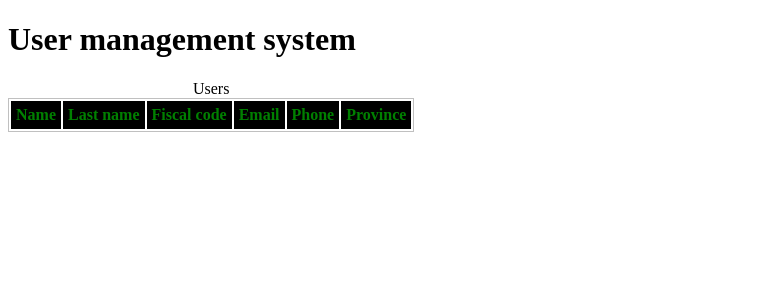
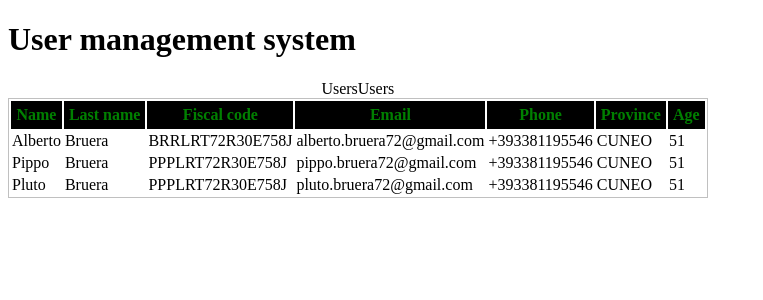
Before and after one commit to albertobruera/UserManager, an Angular app: page / in a window 1280 px wide. Shown: the top 300 px of the page, without its empty margins (0-763 px from the left). Built offline with nearby package versions, Linux system fonts and the light colour scheme.

Commit message:
modified:   src/app/users/users.component.html 	modified:   src/app/users/users.component.ts

```diff
--- a/src/app/users/users.component.html
+++ b/src/app/users/users.component.html
@@ -1,5 +1,5 @@
 <table>
-  <caption>Users</caption>
+  <caption>{{title}}Users</caption>
   <tr>
      <th>Name</th>
      <th>Last name</th>
@@ -7,5 +7,16 @@
      <th>Email</th>
      <th>Phone</th>
      <th>Province</th>
+     <th>Age</th>
+  </tr>
+  <tr *ngFor="let user of users">
+    <td>{{user.name}}</td>
+    <td>{{user.lastname}}</td>
+    <td>{{user.fiscalcode}}</td>
+    <td>{{user.email}}</td>
+    <td>{{user.phone}}</td>
+    <td>{{user.province}}</td>
+    <td>{{user.Age}}</td>
+
   </tr>
 </table>
--- a/src/app/users/users.component.ts
+++ b/src/app/users/users.component.ts
@@ -1,4 +1,5 @@
 import { Component } from '@angular/core';
+import { Title } from '@angular/platform-browser';
 
 @Component({
   selector: 'app-users',
@@ -9,5 +10,35 @@ import { Component } from '@angular/core';
 })
 
 export class UsersComponent {
+  title = 'Users'
+  users = [
+    {
+      name: 'Alberto',
+      lastname: 'Bruera',
+      fiscalcode: 'BRRLRT72R30E758J',
+      email: 'alberto.bruera72@gmail.com',
+      phone: '+393381195546',
+      province: 'CUNEO',
+      Age: '51'
+    },
+    {
+      name: 'Pippo',
+      lastname: 'Bruera',
+      fiscalcode: 'PPPLRT72R30E758J',
+      email: 'pippo.bruera72@gmail.com',
+      phone: '+393381195546',
+      province: 'CUNEO',
+      Age: '51'
+    },
+    {
+      name: 'Pluto',
+      lastname: 'Bruera',
+      fiscalcode: 'PPPLRT72R30E758J',
+      email: 'pluto.bruera72@gmail.com',
+      phone: '+393381195546',
+      province: 'CUNEO',
+      Age: '51'
+    }
+  ]
 
 }
```
